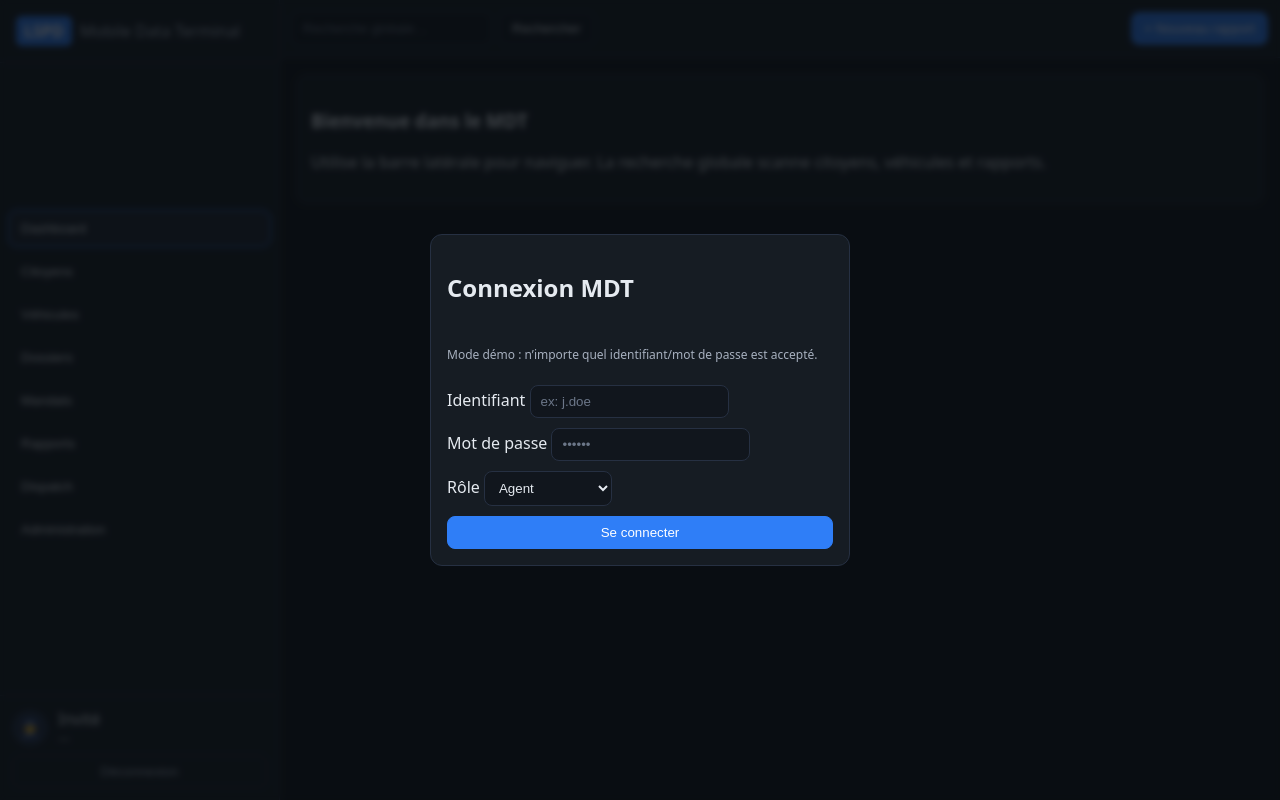
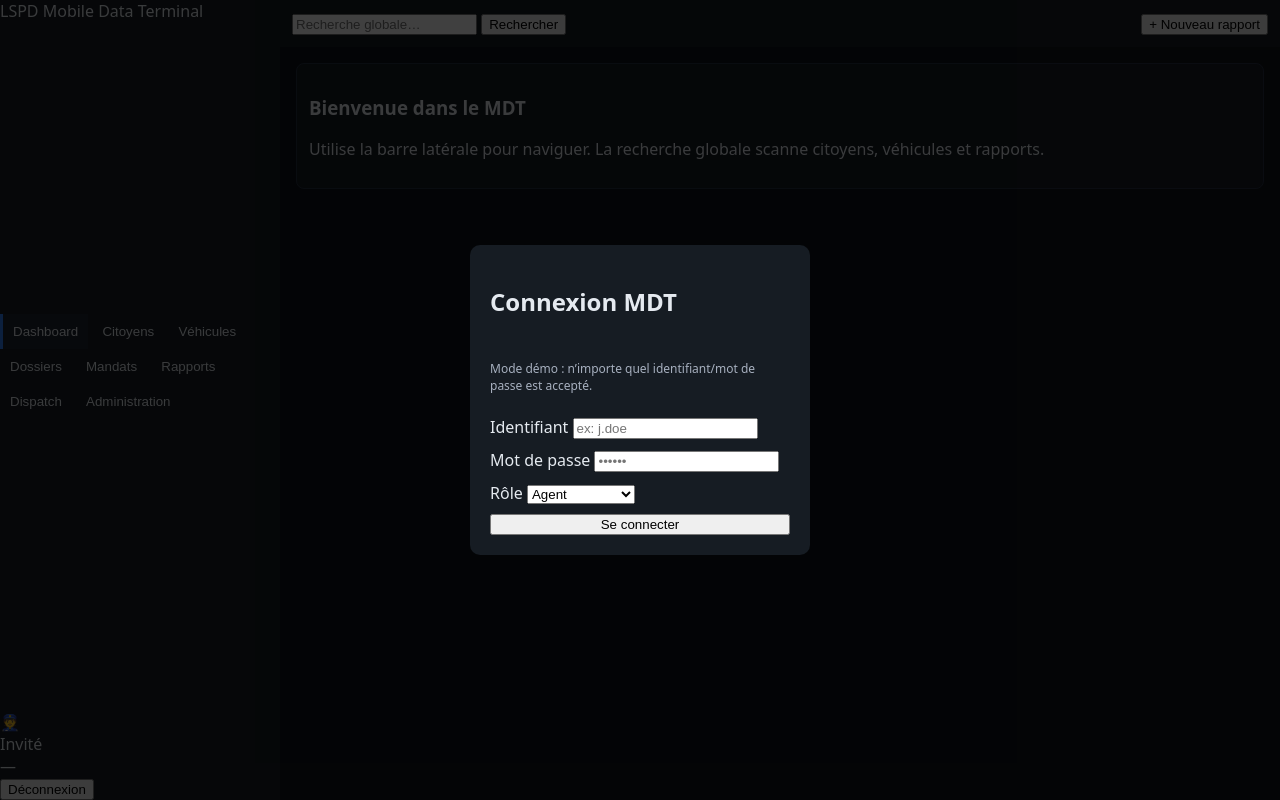
Before and after one commit to KynoxxI/MDT, a plain HTML site: page index.html in a window 1280 px wide. Drawn offline with Linux system fonts and the light colour scheme.

Commit message:
Update styles.css

```diff
--- a/styles.css
+++ b/styles.css
@@ -10,13 +10,11 @@
   --border: #263042;
 }
 
-* { box-sizing: border-box; }
-
 body {
   margin: 0;
   background: var(--bg);
   color: var(--text);
-  font-family: system-ui, -apple-system, Segoe UI, Roboto, Arial, sans-serif;
+  font-family: system-ui, sans-serif;
 }
 
 #app {
@@ -25,174 +23,81 @@ body {
   height: 100vh;
 }
 
-/* Sidebar */
 .sidebar {
   background: var(--panel);
   display: flex;
   flex-direction: column;
   justify-content: space-between;
-  border-right: 1px solid var(--border);
 }
 
-.brand {
-  padding: 16px;
-  border-bottom: 1px solid var(--border);
-  display: flex;
-  align-items: center;
-  gap: 8px;
-}
-.brand-badge {
-  background: var(--primary);
-  color: white;
-  padding: 4px 8px;
-  border-radius: 6px;
-  font-weight: 600;
-}
-.brand-title { color: var(--muted); }
-
-.nav {
-  display: flex;
-  flex-direction: column;
-  padding: 8px;
-  gap: 6px;
-}
 .nav-item {
-  text-align: left;
-  padding: 10px 12px;
+  padding: 10px;
   background: transparent;
   color: var(--text);
-  border: 1px solid transparent;
-  border-radius: 8px;
+  border: none;
   cursor: pointer;
 }
-.nav-item:hover { background: var(--soft); border-color: var(--border); }
-.nav-item.active { background: var(--soft); border-color: var(--primary); }
+.nav-item:hover { background: var(--soft); }
+.nav-item.active { background: var(--soft); border-left: 3px solid var(--primary); }
 
-.sidebar-bottom {
-  padding: 12px;
-  border-top: 1px solid var(--border);
-  display: grid;
-  gap: 8px;
-}
-.user-info {
-  display: flex;
-  gap: 10px;
-  align-items: center;
-}
-.avatar {
-  width: 36px;
-  height: 36px;
-  border-radius: 50%;
-  background: #243046;
-  display: grid;
-  place-items: center;
-}
-.role { color: var(--muted); font-size: 12px; }
-.logout {
-  background: transparent;
-  color: var(--muted);
-  border: 1px solid var(--border);
-  padding: 8px 10px;
-  border-radius: 8px;
-  cursor: pointer;
-}
-.logout:hover { color: var(--text); border-color: var(--text); }
+.main { display: grid; grid-template-rows: auto 1fr; }
 
-/* Main */
-.main {
-  display: grid;
-  grid-template-rows: auto 1fr;
-}
 .topbar {
   display: flex;
   justify-content: space-between;
-  align-items: center;
   padding: 12px;
-  border-bottom: 1px solid var(--border);
   background: var(--panel);
-}
-.search { display: flex; gap: 8px; }
-
-input, select, textarea {
-  background: #11161d;
-  color: var(--text);
-  border: 1px solid var(--border);
-  border-radius: 8px;
-  padding: 8px 10px;
-}
-input::placeholder { color: #6c7789; }
-
-button {
-  cursor: pointer;
-  border-radius: 8px;
-  border: 1px solid var(--border);
-  background: #121821;
-  color: var(--text);
-  padding: 8px 12px;
-}
-button.primary {
-  background: var(--primary);
-  color: white;
-  border-color: var(--primary);
 }
 
 .view { padding: 16px; overflow: auto; }
 
-/* Cards / Tables */
 .card {
   background: var(--panel);
   border: 1px solid var(--border);
-  border-radius: 10px;
-  padding: 14px;
+  border-radius: 8px;
+  padding: 12px;
 }
-.card.soft { background: var(--soft); }
 
 .table { width: 100%; border-collapse: collapse; }
-.table th, .table td {
-  border-bottom: 1px solid var(--border);
-  padding: 8px;
-  text-align: left;
-}
-.table th { color: var(--muted); font-weight: 600; }
-.table tr:hover { background: #141a22; }
+.table th, .table td { padding: 8px; border-bottom: 1px solid var(--border); }
 
-.badge {
-  display: inline-block;
-  padding: 2px 8px;
-  border-radius: 999px;
-  font-size: 12px;
-}
-.badge.success { background: #123a2b; color: #7ee3b4; border: 1px solid #1f5a45; }
-.badge.warn { background: #33290f; color: #f2d07a; border: 1px solid #56481f; }
-.badge.danger { background: #3a1717; color: #f4a6a6; border: 1px solid #5f2626; }
+.badge { padding: 2px 6px; border-radius: 6px; font-size: 12px; }
+.badge.success { background: #123a2b; color: #7ee3b4; }
+.badge.danger { background: #3a1717; color: #f4a6a6; }
 
-/* Modal */
 .modal.hidden { display: none; }
-.modal {
-  position: fixed; inset: 0; display: grid; place-items: center;
-}
-.modal-backdrop {
-  position: fixed; inset: 0; background: rgba(0,0,0,0.6);
-}
-.modal-content {
-  background: var(--panel); border: 1px solid var(--border);
-  border-radius: 12px; width: 620px; max-width: 92vw;
-}
-.modal-header, .modal-footer { padding: 12px; border-bottom: 1px solid var(--border); }
-.modal-footer { border-top: 1px solid var(--border); border-bottom: none; }
-.modal-body { padding: 12px; }
+.modal { position: fixed; inset: 0; display: grid; place-items: center; }
+.modal-backdrop { position: fixed; inset: 0; background: rgba(0,0,0,0.6); }
+.modal-content { background: var(--panel); border-radius: 12px; width: 600px; }
 
-/* Login screen overlay */
 .login-screen {
   position: fixed; inset: 0; display: grid; place-items: center;
-  background: rgba(8,12,16,0.75); backdrop-filter: blur(3px);
+  background: rgba(0,0,0,0.75);
 }
 .login-card {
-  width: 420px; max-width: 92vw;
-  padding: 16px; border-radius: 12px;
-  background: var(--panel); border: 1px solid var(--border);
-  display: grid; gap: 10px;
+  background: var(--panel);
+  padding: 20px;
+  border-radius: 10px;
+  display: grid;
+  gap: 10px;
+  width: 300px;
 }
+
 .hint { color: var(--muted); font-size: 12px; }
-.divider { height: 1px; background: var(--border); margin: 8px 0; }
-.icon { background: transparent; border: none; color: var(--muted); }
+
+/* Dispatch */
+.dispatch-grid {
+  display: grid;
+  grid-template-columns: repeat(auto-fit, minmax(220px, 1fr));
+  gap: 16px;
+  margin-top: 12px;
+}
+.dispatch-column {
+  background: var(--soft);
+  border: 1px solid var(--border);
+  border-radius: 8px;
+  padding: 12px;
+}
+.dispatch-column h4 { margin-top: 0; color: var(--accent); }
+.dispatch-column ul { list-style: none; padding-left: 0; }
+.dispatch-column li { padding: 4px 0; border-bottom: 1px solid var(--border); }
```
